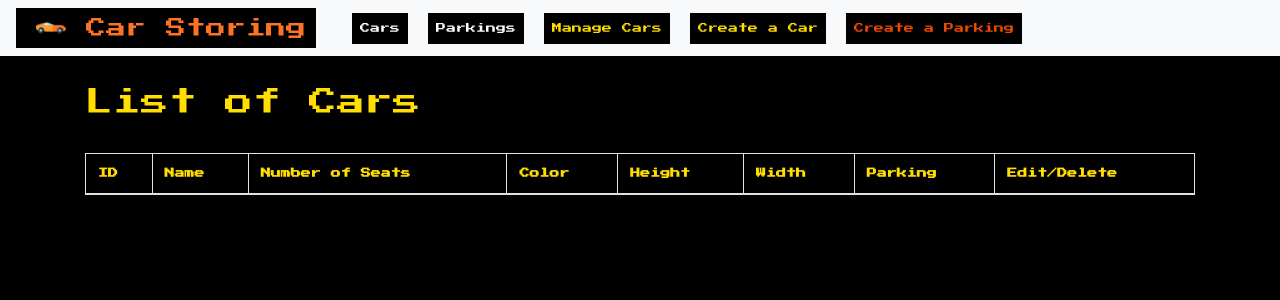
After one commit to Alphasud/car_storing, a Symfony app: template templates/show.html.twig in a window 1280 px wide. The commit adds this page. Shown: the top 300 px of the page. Run offline with Twig, Linux system fonts and the light colour scheme; the template is opened without the code that fills it, so the values that code supplies are empty; some libraries are stand-ins or nearby versions.

Commit message:
commit intermediraire #3

```diff
--- a/src/Entity/Parking.php
+++ b/src/Entity/Parking.php
@@ -40,7 +40,7 @@ class Parking
     private $cars;
 
     /**
-     * @ORM\OneToMany(targetEntity=ParkingSpace::class, mappedBy="parkingSpaces")
+     * @ORM\OneToMany(targetEntity=ParkingSpace::class, mappedBy="parking", cascade={"persist"}, orphanRemoval=true))
      */
     private $parkingSpaces;
 
@@ -151,13 +151,11 @@ class Parking
     }
 
 
-    public function getPlace(int $parkingSpaces){
+    public function getPlace(){
 
      }
 
      public function addCarToParking(){
-         $parkingSpace - 1;
-         return $parkingSpace;
      }
 
 }
--- a/src/Form/Type/CarType.php
+++ b/src/Form/Type/CarType.php
@@ -22,8 +22,8 @@ class CarType extends AbstractType
         ->add('name', TextType::class, ['label'=> 'Name of the Car : '])
         ->add('nbSeat', IntegerType::class, ['label'=> 'Number of Seats : '])
         ->add('color', ColorType::class, ['label'=> 'Color of the Car : '])
-        ->add('height', NumberType::class, ['label'=> 'Height of the Car : '])
-        ->add('width', NumberType::class, ['label'=> 'Width of the Car : '])
+        ->add('height', IntegerType::class, ['label'=> 'Height of the Car : '])
+        ->add('width', IntegerType::class, ['label'=> 'Width of the Car : '])
 
 
 
--- a/templates/base.html.twig
+++ b/templates/base.html.twig
@@ -4,49 +4,68 @@
     <head>
         <meta charset="UTF-8">
         <meta name="viewport" content="width=device-width, initial-scale=1"/>
-        <title>{% block title %}Car Storing{% endblock %}</title>
+        {% block title %}<title>Car Storing</title>{% endblock %}
 
 
 {% block stylesheet%}
     <link rel="stylesheet" href="https://stackpath.bootstrapcdn.com/bootstrap/4.4.1/css/bootstrap.min.css" integrity="sha384-Vkoo8x4CGsO3+Hhxv8T/Q5PaXtkKtu6ug5TOeNV6gBiFeWPGFN9MuhOf23Q9Ifjh" crossorigin="anonymous">
+    <link href="https://fonts.googleapis.com/css2?family=Press+Start+2P&display=swap" rel="stylesheet">
+
+     <script src="https://code.jquery.com/jquery-1.12.4.js"></script>
+        <script src="https://code.jquery.com/ui/1.12.1/jquery-ui.js"></script>
+		<script src="https://cdn.jsdelivr.net/npm/popper.js@1.16.1/dist/umd/popper.min.js" integrity="sha384-9/reFTGAW83EW2RDu2S0VKaIzap3H66lZH81PoYlFhbGU+6BZp6G7niu735Sk7lN" crossorigin="anonymous"></script>
+		<script src="https://stackpath.bootstrapcdn.com/bootstrap/4.5.2/js/bootstrap.min.js" integrity="sha384-B4gt1jrGC7Jh4AgTPSdUtOBvfO8shuf57BaghqFfPlYxofvL8/KUEfYiJOMMV+rV" crossorigin="anonymous"></script>
+
+
+
+    <style>
+        body {
+          font-family: 'Press Start 2P', cursive;
+          font-size: 10px;
+          background-color: #000000;
+          }
+    </style>
+
+
 {% endblock %}
+
 </head>
 
 <body>
 {% block menu %}
 
 <nav class="navbar navbar-expand-lg navbar-light bg-light">
-  <a class="navbar-brand" href="{{ path('hello') }}">
-  <img src="https://external-content.duckduckgo.com/iu/?u=https%3A%2F%2Ftse1.mm.bing.net%2Fth%3Fid%3DOIP.bw9ioUr9LOxLBl5AjlZ6rgHaHa%26pid%3DApi&f=1" width="30" height="30" class="d-inline-block align-top" alt="Car Icon" loading="lazy">
+  <a class="navbar-brand" style="color:#FF7224;background-color:black;width:300px;" href="{{ path('hello') }}">
+  <img src="images/car_icon.png" width="50" height="30" style="padding-left:20px;" class="d-inline-block align-top" alt="Car Icon" loading="lazy">
   Car Storing</a>
+
   <button class="navbar-toggler" type="button" data-toggle="collapse" data-target="#navbarNav" aria-controls="navbarNav" aria-expanded="false" aria-label="Toggle navigation">
     <span class="navbar-toggler-icon"></span>
   </button>
   <div class="collapse navbar-collapse" id="navbarNav">
     <ul class="navbar-nav">
       <li class="nav-item active">
-        <a class="nav-link" href="#">Cars <span class="sr-only">(current)</span></a>
+        <a class="nav-link" href="{{ path('car_show') }}" style="color:white;background-color:black;margin-left:20px">Cars <span class="sr-only">(current)</span></a>
       </li>
       <li class="nav-item active">
-        <a class="nav-link" href="#">Parkings</a>
+        <a class="nav-link" href="#" style="color:white;background-color:black;margin-left:20px";>Parkings</a>
       </li>
       <li class="nav-item">
-        <a class="nav-link" href="{{ path('create_car') }}">Create Car</a>
+        <a class="nav-link" href="{{ path('car_manager') }}" style="color:#FFDE00;background-color:black;margin-left:20px;">Manage Cars</a>
       </li>
       <li class="nav-item">
-        <a class="nav-link" href="{{ path('create_parking') }}">Create Parking</a>
+        <a class="nav-link" href="{{ path('create_car') }}" style="color:#FFDE00;background-color:black;margin-left:20px;">Create a Car</a>
+      </li>
+      <li class="nav-item">
+        <a class="nav-link" href="{{ path('create_parking') }}" style="color:#F44901;background-color:black;margin-left:20px;">Create a Parking</a>
       </li>
     </ul>
   </div>
 </nav>
 
+{% endblock %}
 
-
-{% block body %}
-
-{% endblock %}
-</body>
-
+{% block body %} {% endblock %}
 
 {% block javascript %}
 
@@ -55,5 +74,6 @@
 <script src="https://stackpath.bootstrapcdn.com/bootstrap/4.4.1/js/bootstrap.min.js" integrity="sha384-wfSDF2E50Y2D1uUdj0O3uMBJnjuUD4Ih7YwaYd1iqfktj0Uod8GCExl3Og8ifwB6" crossorigin="anonymous"></script>
 
 {% endblock %}
-{% endblock %}
+
+</body>
 </html>
--- /dev/null
+++ b/templates/show.html.twig
@@ -0,0 +1,46 @@
+{% extends 'base.html.twig' %}
+
+{% block body %}
+
+
+<div class="row">
+		<div class="container" style="background-color: black;">
+			<h3 style="margin-top:30px; color: #FFDE00;">List of Cars</h3>
+			<hr>
+			<table class="table table-bordered" style="color: #FFDE00;">
+				<thead>
+					<tr>
+						<th>ID</th>
+						<th>Name</th>
+						<th>Number of Seats</th>
+						<th>Color</th>
+						<th>Height</th>
+                        <th>Width</th>
+                        <th>Parking</th>
+						<th>Edit/Delete</th>
+					</tr>
+				</thead>
+				<tbody>
+					{% for car in car %}
+						<tr>
+							<td>{{car.id}}</td>
+							<td>{{car.name}}</td>
+							<td>{{car.nbSeat}}</td>
+							<td>{{car.color}}</td>
+							<td>{{car.height}}</td>
+                            <td>{{car.width}}</td>
+                            <td>{{car.parking}}</td>
+							<td>
+								<a href="#" class="btn btn-light">Edit</a>
+								&nbsp;&nbsp;&nbsp;&nbsp;
+                                <a href="#" class="btn btn-danger">Delete</a>
+							</td>
+						</tr>
+						{% endfor %}
+				</tbody>
+
+			</table>
+		</div>
+	</div>
+
+{% endblock %}
```
Also changed, not shown: migrations/Version20200821181621.php (added, +33 -0 lines), migrations/Version20200821182459.php (added, +33 -0 lines), migrations/Version20200821205239.php (added, +39 -0 lines), src/Controller/CarController.php (+17 -0 lines), src/Controller/CarManagerController.php (added, +59 -0 lines), src/Controller/ParkingController.php (+5 -5 lines), src/Repository/CarRepository.php (+10 -0 lines), src/Repository/ParkingSpaceRepository.php (+8 -0 lines), templates/car_form.html.twig (+11 -12 lines), templates/car_manager.html.twig (added, +34 -0 lines), templates/parking_form.html.twig (+10 -5 lines), templates/parking_space/index.html.twig (deleted, +0 -20 lines), public/images/car_2.gif (added), public/images/car_icon.png (added), 1 more files, 1 other file.
